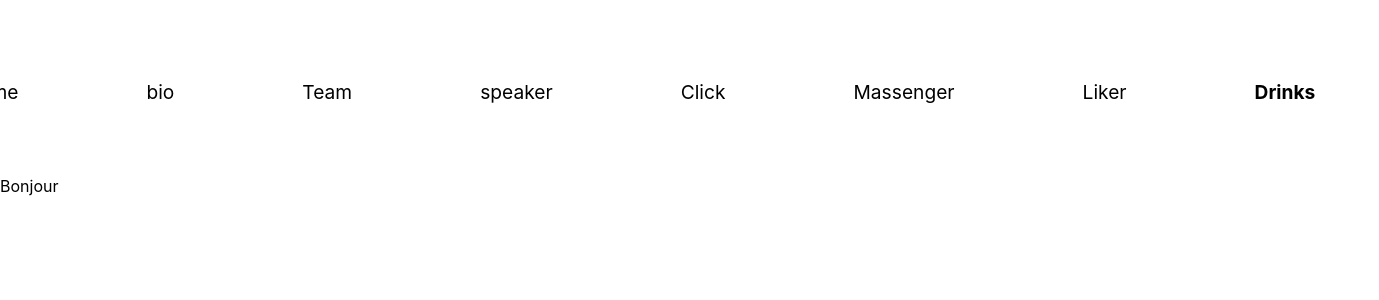
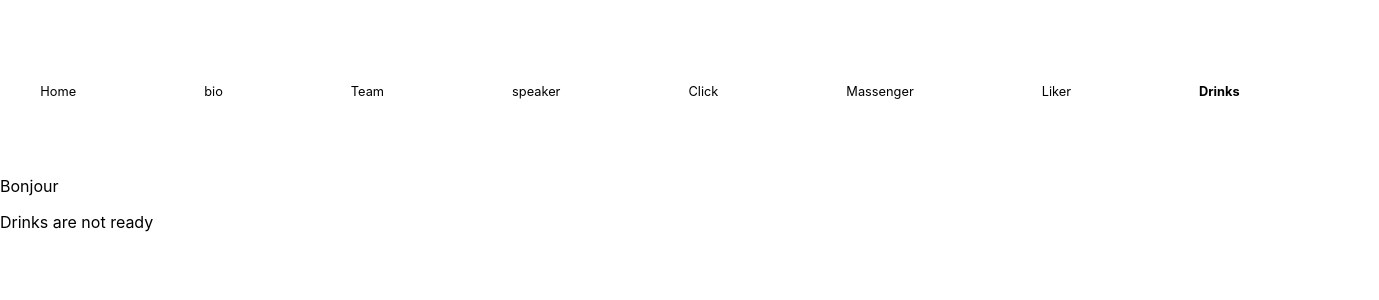
Before and after one commit to H3nrush/celibrity, a React (Create React App) app: page /Drinks in a window 1280 px wide. Shown: the top 300 px of the page, 1379 px wide, since content can reach past the window. Built offline with nearby package versions, Linux system fonts and the light colour scheme; no server answers.

Commit message:
useState for PHP

```diff
--- a/src/component/Header/header.css
+++ b/src/component/Header/header.css
@@ -18,7 +18,7 @@
   color: black;
   padding: 5vw;
   transition: all 0.3s ease-out;
-  font-size: 1.5vw;
+  font-size: 1vw;
 }
 
 .navbar ul li .a:hover {
--- a/src/component/Header/header.min.css
+++ b/src/component/Header/header.min.css
@@ -1 +1 @@
-.navbar{margin-top:10vh;height:10vh;width:100vw}.navbar ul{margin:0;display:flex;justify-content:center;align-items:center;list-style:none;padding:0}.navbar ul li .a{text-decoration:none;color:black;padding:5vw;transition:all 0.3s ease-out;font-size:1.5vw}.navbar ul li .a:hover{color:white;background-color:black;border-radius:50%}
+.navbar{margin-top:10vh;height:10vh;width:100vw}.navbar ul{margin:0;display:flex;justify-content:center;align-items:center;list-style:none;padding:0}.navbar ul li .a{text-decoration:none;color:black;padding:5vw;transition:all 0.3s ease-out;font-size:1vw}.navbar ul li .a:hover{color:white;background-color:black;border-radius:50%}
--- a/src/component/Header/header.scss
+++ b/src/component/Header/header.scss
@@ -15,7 +15,7 @@
                 color: black;
                 padding: 5vw;
                 transition: all 0.3s ease-out;
-                font-size: 1.5vw;
+                font-size: 1vw;
             }
             .a:hover{
                 color: white;
--- a/src/pages/drinks.jsx
+++ b/src/pages/drinks.jsx
@@ -1,8 +1,10 @@
+import { useState } from "react";
 import Header from "../component/Header/Header";
 
 
 function Drinks (){
-
+  // i use the useState to reshare the answer between consts and print the answert in tags
+    const [drinksR , setDrinksR] = useState(null);
   //i wanna recieve a data if the drinks for ex: for bar so first i will add the pachage url
     fetch("https://www.thecocktaildb.com/api/json/v1/1/search.php?s=")
     //then in here iwill say while you recieve answer from url add the lists of value into a json file
@@ -12,12 +14,15 @@ function Drinks (){
     //then here i will say to log me every drinks from the list . here json is for every drink
     .then((json) => {
       // now i test whith console.log
-      console.log(json);
+      // here i call the useState const to bring the same value of json
+    setDrinksR(json);
     });
 
     return(<>
     <Header thisPage="Drinks" />
     <p>Bonjour</p>
+    {/* i said here if drinksR in not empty write me drinks are readey and if not else */}
+    {drinksR ? <article>Drinks are reader</article> : <p>Drinks are not ready</p>}
     </>);
 };
 export default Drinks;
```
